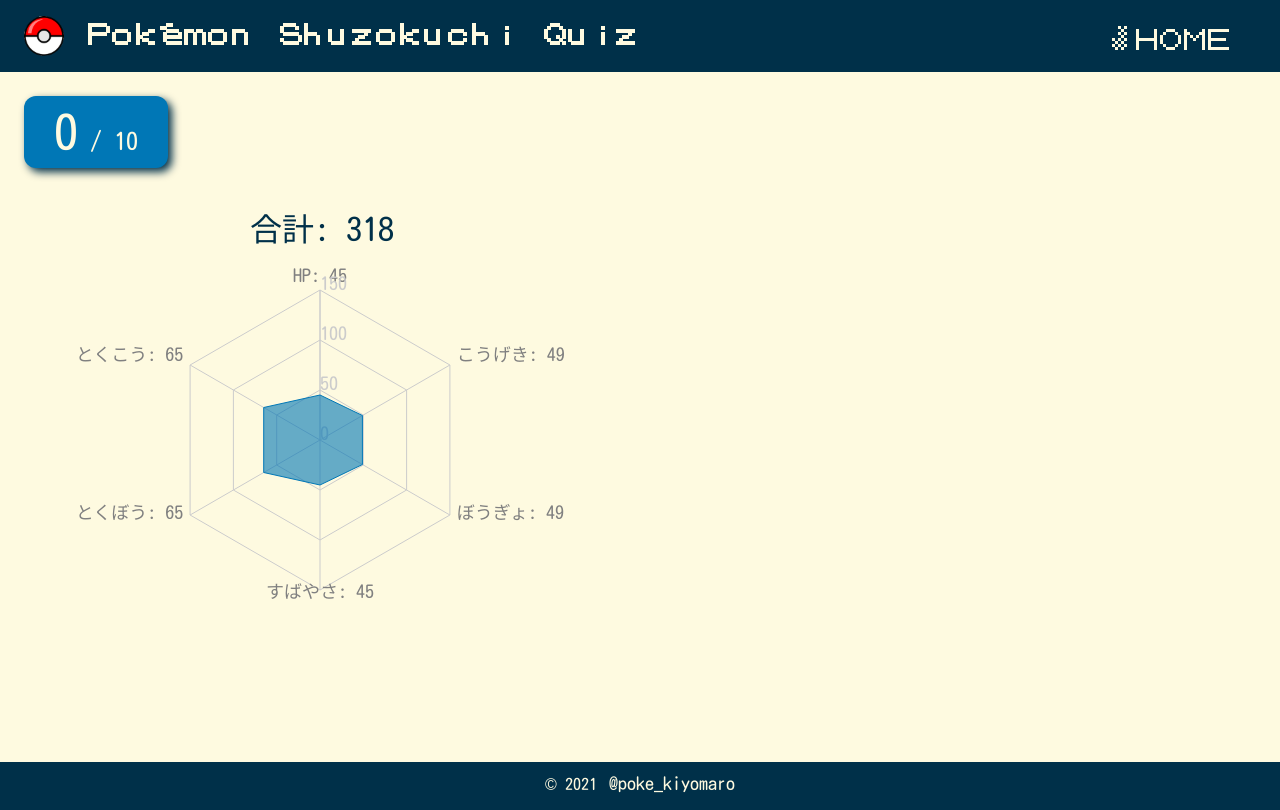
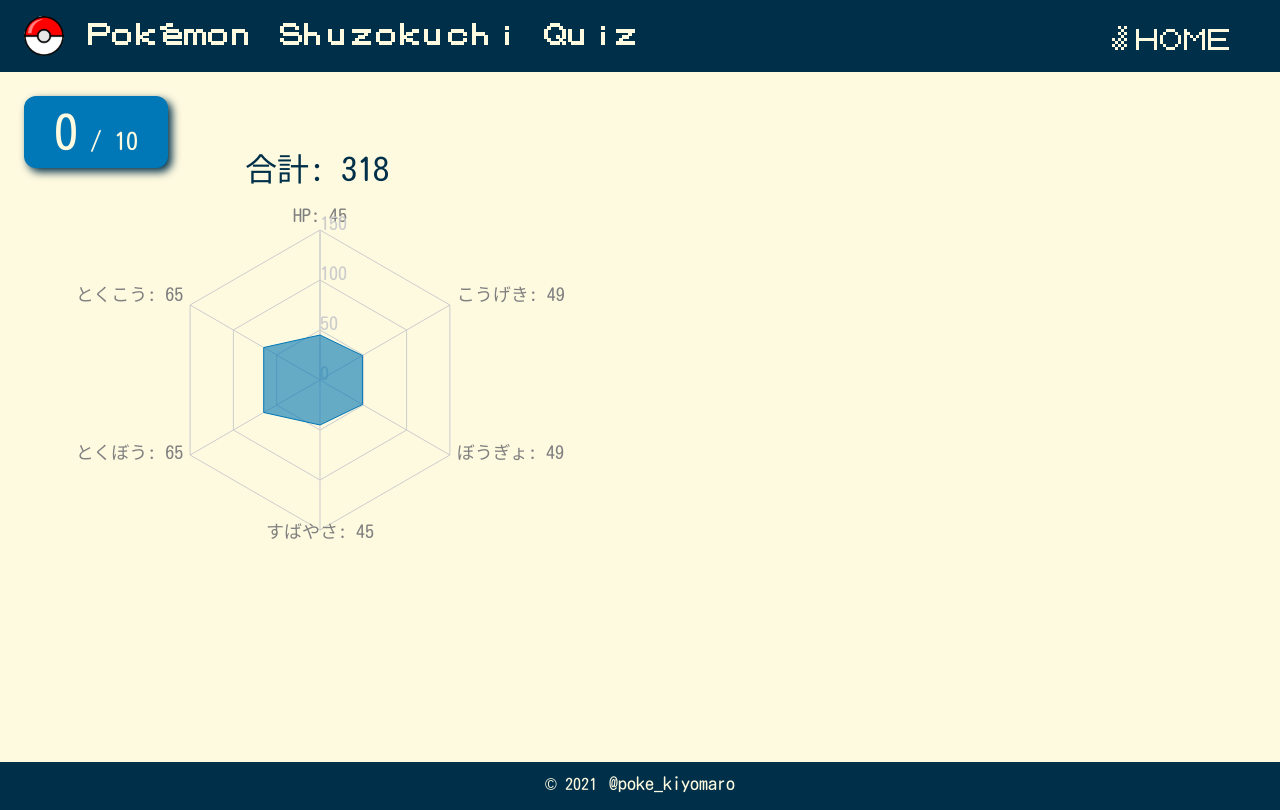
Before and after one commit to shimech/pokemon-shuzokuchi-quiz, a Next.js app: page /quiz/c76f18d4f7b5fd0e1b40adb0e953c1c7 in a window 1280 px wide. Built offline with nearby package versions, Linux system fonts and the light colour scheme; a web font is replaced by a local one.

Commit message:
スタイル修正

```diff
--- a/src/components/atoms/Chart/StatusChart.tsx
+++ b/src/components/atoms/Chart/StatusChart.tsx
@@ -20,9 +20,13 @@
 
 const spanStyle = css`
   position: relative;
-  top: 60px;
-  left: 180px;
+  left: 175px;
   font-size: 32px;
+`;
+
+const chartStyle = css`
+  position: relative;
+  top: -60px;
 `;
 
 export const StatusChart: React.VFC<Props> = (props) => {
@@ -65,6 +69,7 @@
   return (
     <div className={divStyle}>
       <span className={spanStyle}>合計: {pokemon.status.total}</span>
+      <div className={chartStyle}>
         <RadarChart outerRadius={150} width={500} height={500} data={data}>
           <PolarGrid />
           <PolarAngleAxis dataKey="name" />
@@ -78,5 +83,6 @@
           />
         </RadarChart>
       </div>
+    </div>
   );
 };
```
Lines whose indentation alone changed are shown as unchanged.
